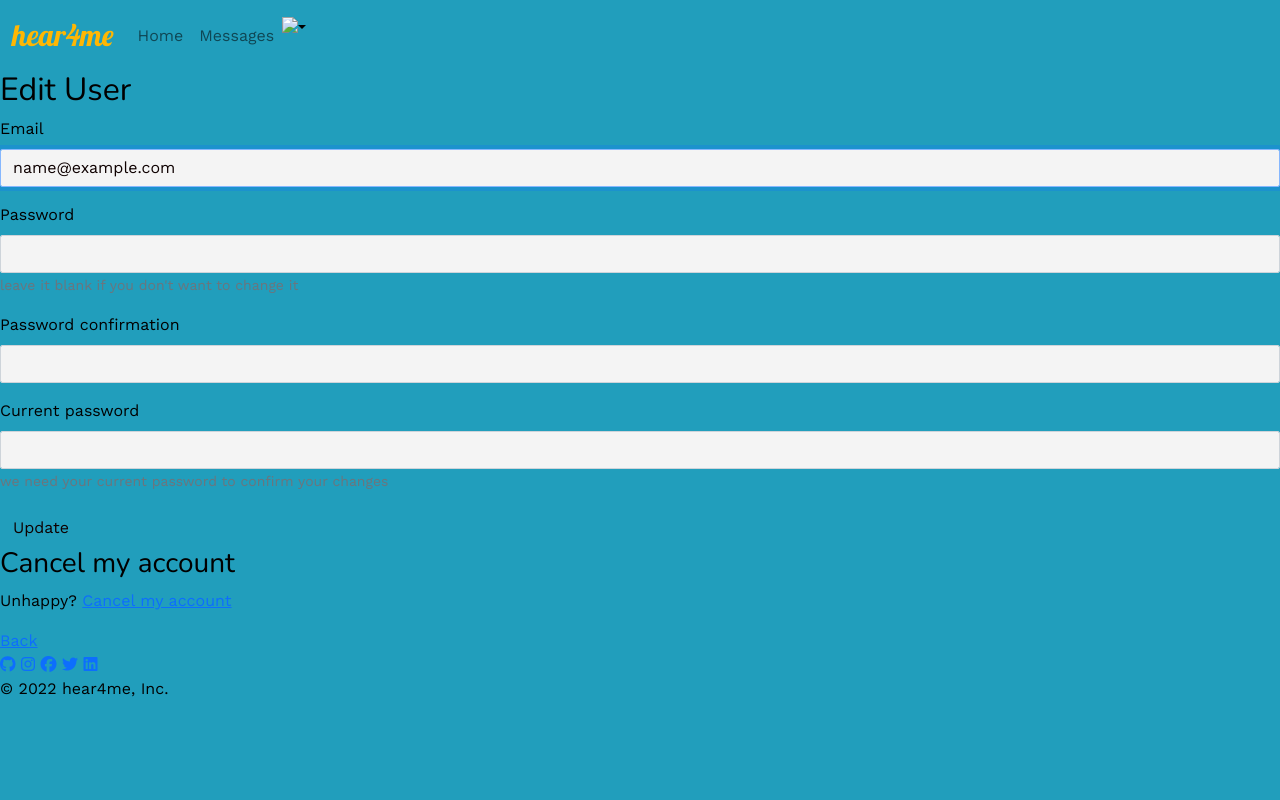
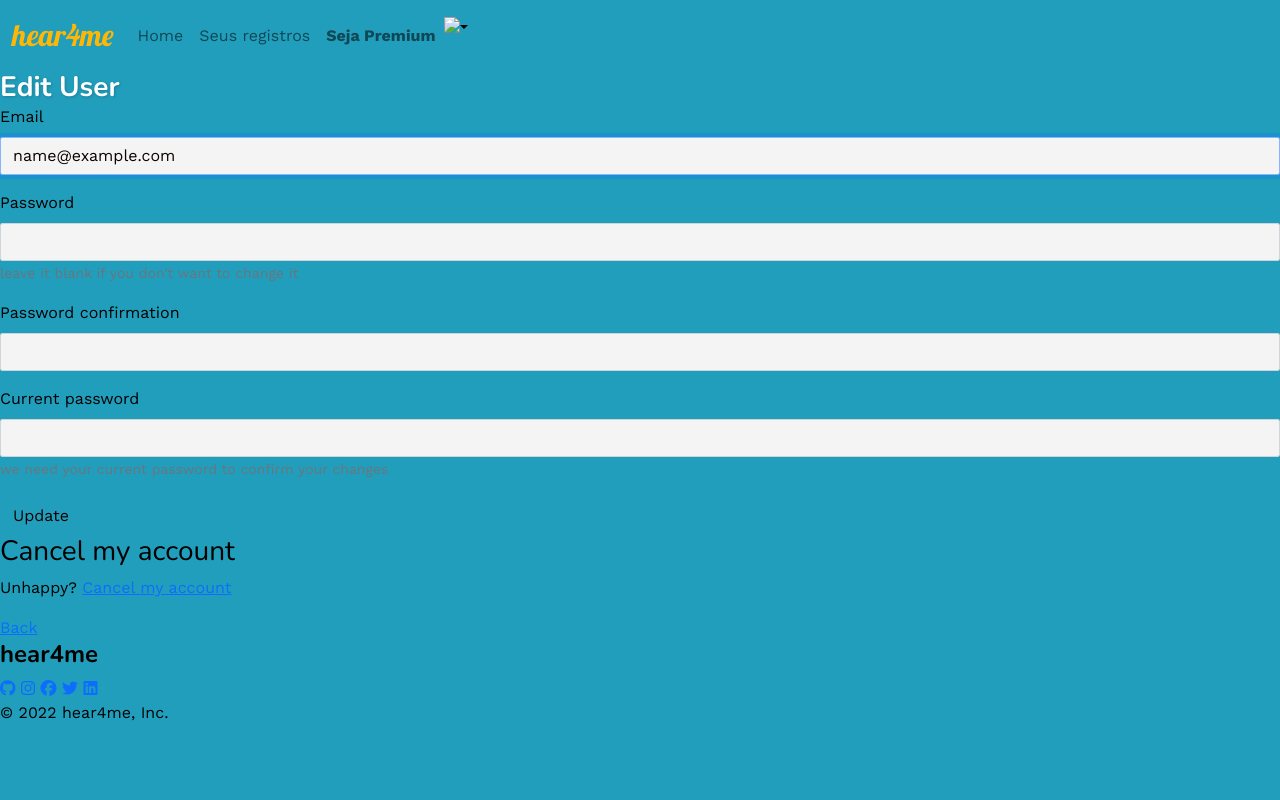
Before and after one commit to alexandrecastello/rails-hear4me, a Rails app: page /users/edit in a window 1280 px wide. Run offline with Rails 7, Linux system fonts and the light colour scheme; the visitor is signed in with stand-in values (Sample User, id 1); style sheets or scripts are compiled from the project's sources; some libraries are stand-ins or nearby versions.

Commit message:
front-end updated

```diff
--- a/app/assets/stylesheets/application.scss
+++ b/app/assets/stylesheets/application.scss
@@ -27,4 +27,5 @@ body {
     max-width: 4000px;
     background-color: #219EBC;
     color: black;
+    min-width: 100%;
 }
--- a/app/assets/stylesheets/pages/_home.scss
+++ b/app/assets/stylesheets/pages/_home.scss
@@ -20,3 +20,19 @@
     opacity: .7;
     text-shadow: 1px 1px 3px rgba(0,0,0,0.2);
   }
+
+  h1 {
+    margin: 0;
+    color: white;
+    text-shadow: 1px 1px 3px rgba(0,0,0,0.2);
+    font-size: 32px;
+    font-weight: bold;
+  }
+
+  h2 {
+    margin: 0;
+    color: white;
+    text-shadow: 1px 1px 3px rgba(0,0,0,0.2);
+    font-size: 28px;
+    font-weight: bold;
+  }
--- a/app/views/shared/_footer.html.erb
+++ b/app/views/shared/_footer.html.erb
@@ -1,4 +1,15 @@
 <div class="footer">
+  <div class='row'>
+    <div class='col-lg-3'>
+      <h4><strong>hear4me</strong></h4>
+    </div>
+    <div class='col-lg-3'>
+      <%# <p> Quem somos
+      <p> Como Funciona
+      <p> Privacidade
+      <p> Vagas %>
+    </div>
+  </div>
   <div class="footer-links">
     <a href="https://github.com/alexandrecastello/python-hear4me"><i class="fab fa-github"></i></a>
     <a href="/"><i class="fab fa-instagram"></i></a>
--- a/app/views/shared/_navbar.html.erb
+++ b/app/views/shared/_navbar.html.erb
@@ -15,13 +15,18 @@
             <%= link_to "Home", "/", class: "nav-link" %>
           </li>
           <li class="nav-item">
-            <%= link_to "Messages", "#", class: "nav-link" %>
+            <%= link_to "Seus registros", '', class: "nav-link" %>
+          </li>
+          <li class="nav-item">
+            <strong>
+              <%= link_to "Seja Premium", '', class: "nav-link" %>
+            </strong>
           </li>
           <li class="nav-item dropdown">
-            <%= image_tag "https://kitt.lewagon.com/placeholder/users/ssaunier", class: "avatar dropdown-toggle", id: "navbarDropdown", data: { bs_toggle: "dropdown" }, 'aria-haspopup': true, 'aria-expanded': false %>
+            <%= image_tag "https://kitt.lewagon.com/placeholder/users/alexandrecastello", class: "avatar dropdown-toggle", id: "navbarDropdown", data: { bs_toggle: "dropdown" }, 'aria-haspopup': true, 'aria-expanded': false %>
             <div class="dropdown-menu dropdown-menu-end" aria-labelledby="navbarDropdown">
-              <%= link_to "Action", "#", class: "dropdown-item" %>
-              <%= link_to "Another action", "#", class: "dropdown-item" %>
+              <%= link_to "Seus Registros", "#", class: "dropdown-item" %>
+              <%= link_to "Seja Premium", "#", class: "dropdown-item" %>
               <%= link_to "Log out", destroy_user_session_path, method: :delete, class: "dropdown-item" %>
             </div>
           </li>
--- a/config/puma.rb
+++ b/config/puma.rb
@@ -11,7 +11,7 @@ threads min_threads_count, max_threads_count
 # Specifies the `worker_timeout` threshold that Puma will use to wait before
 # terminating a worker in development environments.
 #
-worker_timeout 36000 if ENV.fetch("RAILS_ENV", "development") == "development"
+worker_timeout 3600000 if ENV.fetch("RAILS_ENV", "development") == "development"
 
 # Specifies the `port` that Puma will listen on to receive requests; default is 3000.
 #
```
Also changed, not shown: app/assets/stylesheets/components/_footer.scss (+7 -1 lines), app/controllers/records_controller.rb (+15 -7 lines), app/views/pages/home.html.erb (+24 -15 lines), app/views/records/show.html.erb (+19 -17 lines).
